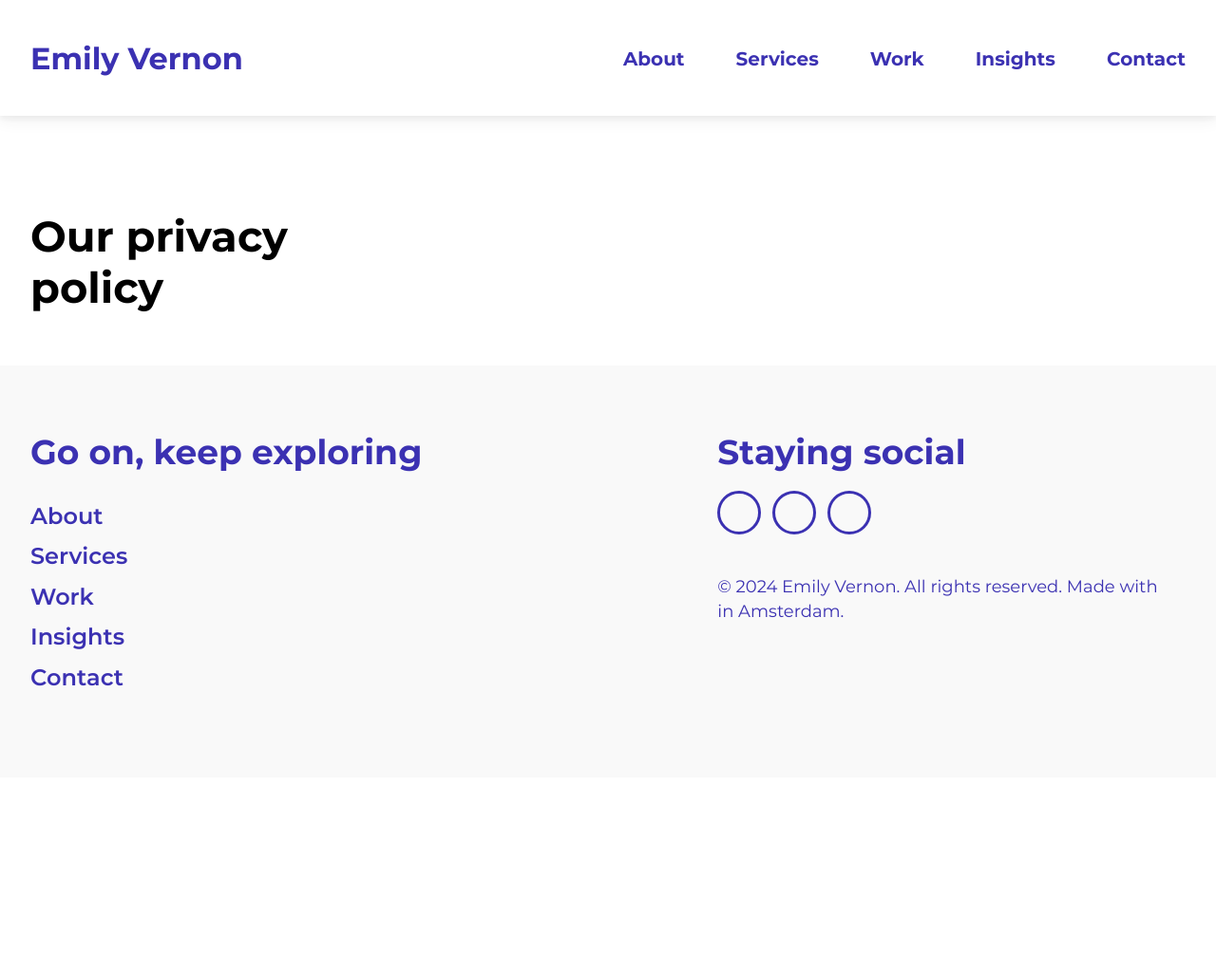
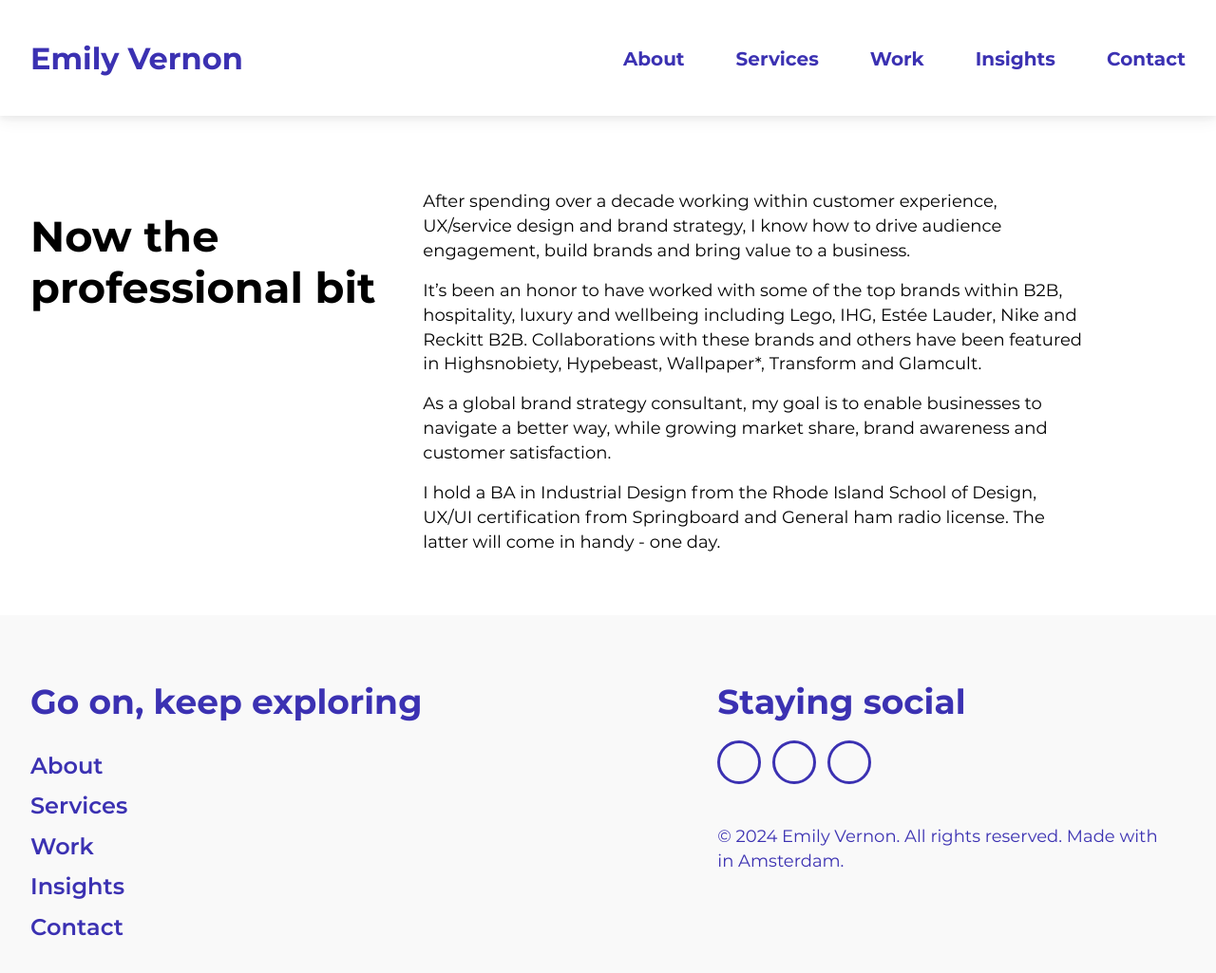
Before and after one commit to emilygv/emilyvernon.com, a Jekyll site: the page built from privacy-policy.md, in a window 1280 px wide and 1082 px high. Shown: the top 1025 px of the window at 95% size. Built offline with Jekyll 4.4.1, drawn with Linux system fonts in a browser that asks for light colours.

Commit message:
Update privacy-policy.md

```diff
--- a/privacy-policy.md
+++ b/privacy-policy.md
@@ -7,6 +7,12 @@ description: Enabling brands and businesses to connect with the creative class,
 # hero_bgcolor: "#d4e8d5"
 ---
 
-{% include case_h2_block.html
-title="Our privacy policy"
-content=block_text %}
+{% capture block_text %} After spending over a decade working within customer experience, UX/service design and brand strategy, I know how to drive audience engagement, build brands and bring value to a business.
+
+It’s been an honor to have worked with some of the top brands within B2B, hospitality, luxury and wellbeing including Lego, IHG, Estée Lauder, Nike and Reckitt B2B. Collaborations with these brands and others have been featured in Highsnobiety, Hypebeast, Wallpaper*, Transform and Glamcult.
+
+As a global brand strategy consultant, my goal is to enable businesses to navigate a better way, while growing market share, brand awareness and customer satisfaction.
+
+I hold a BA in Industrial Design from the Rhode Island School of Design, UX/UI certification from Springboard and General ham radio license. The latter will come in handy - one day. {% endcapture %}
+
+{% include case_h2_block.html title="Now the professional bit" content=block_text %}
```
